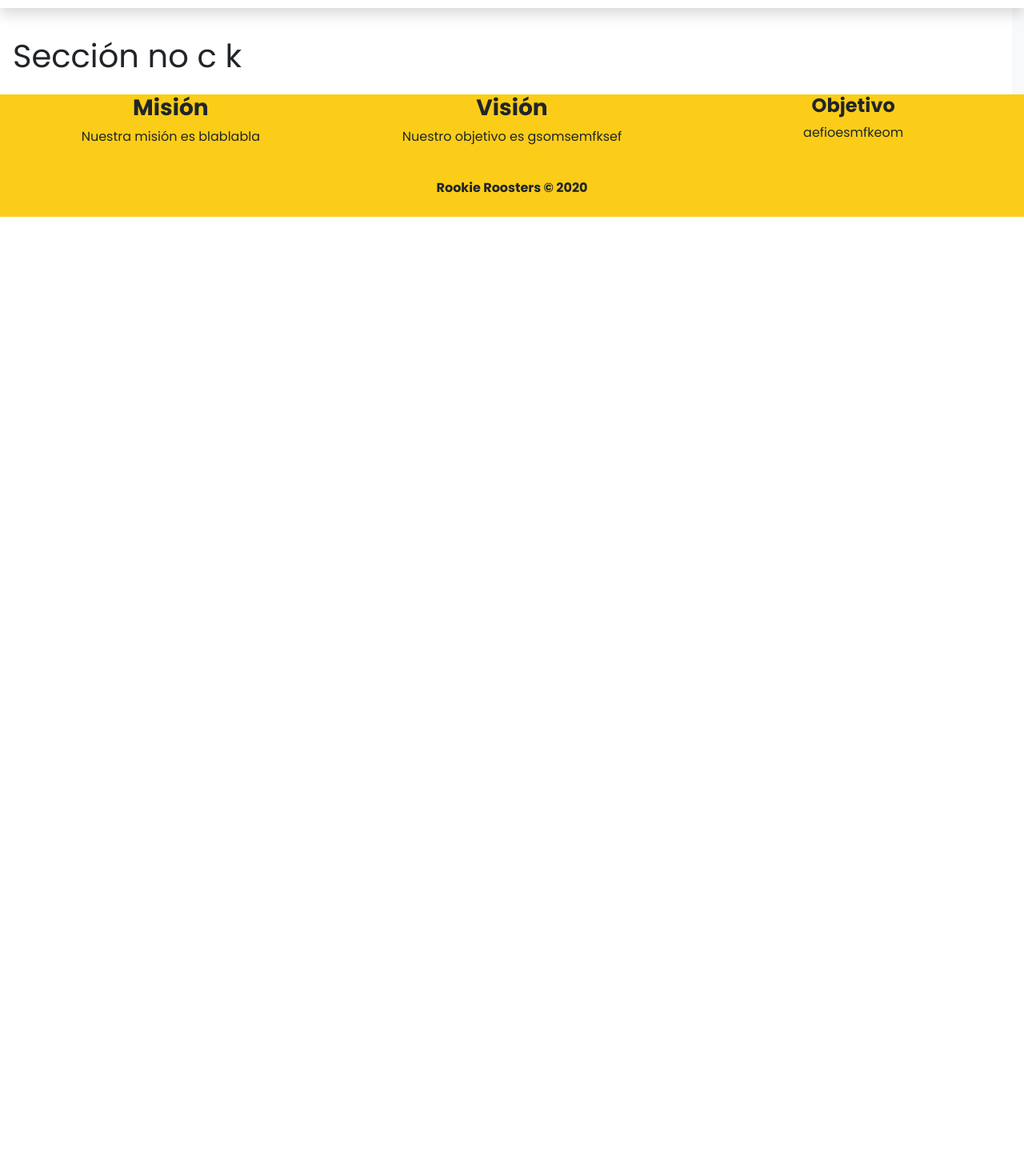
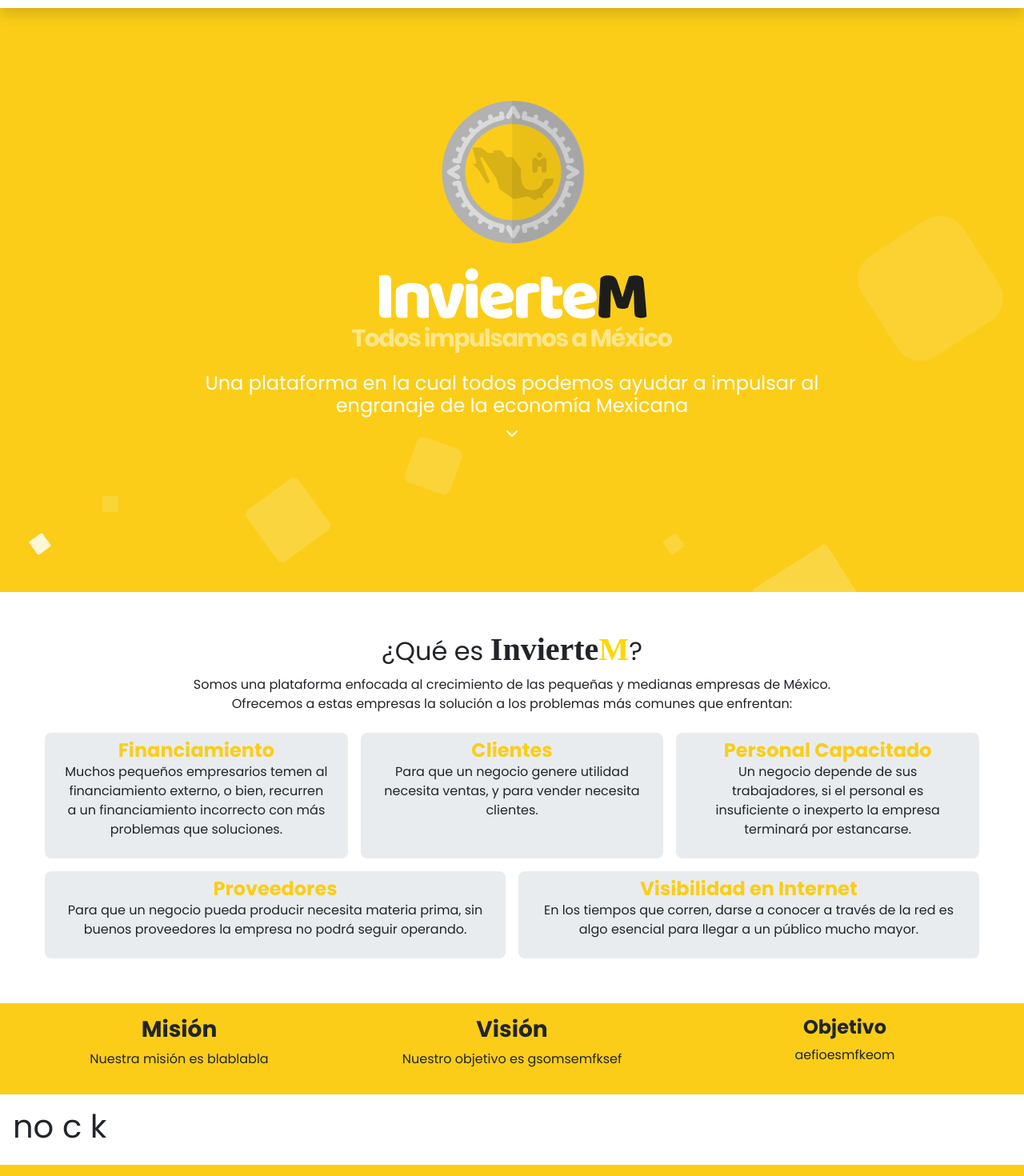
Before and after one commit to manuelgm0518/invierte-m, a Vue app: page / in a window 1280 px wide. Shown: the part 60-1530 px from the top of the page at 80% size. Before the commit the page ends 800 px from the top, so only its background shows below. Built offline with nearby package versions, Linux system fonts and the light colour scheme; a web font is replaced by a local one.

Commit message:
Home progress

```diff
--- a/src/views/BusinessCatalog.vue
+++ b/src/views/BusinessCatalog.vue
@@ -102,7 +102,7 @@ export default {
 }
 </script>
 
-<style>
+<style scoped>
 .business{
       box-sizing: border-box;
     width: 20%;
--- a/src/views/Home.vue
+++ b/src/views/Home.vue
@@ -1,28 +1,72 @@
 <template>
-	<b-container fluid class="p-0 m-0 w-100">
-		<!--<div class="area">
+	<b-container fluid class="p-0 w-100">
+		<div class="area">
 			<ul class="circles">
 				<li v-for="index in 20" :key="index"></li>
 			</ul>
-		</div>-->
+		</div>
 
-		<b-row class="bg-white text-center w-100">
-			<b-col class="landing">
-				<b-img src="../assets/inviertem-logo-alt.svg" style="width: 10vh;"></b-img>
+		<b-row class="bg-golden text-center m-0 landing">
+			<b-col>
+				<b-img src="../assets/inviertem-logo-alt.svg" style="width: 50vh; max-width: 75vw"></b-img>
 				<p
-					class="text-white h4 w-75 mx-auto mt-4"
+					class="text-white h4 mt-4 mx-auto"
+					style="width: 100vh; max-width: 90vw"
 				>Una plataforma en la cual todos podemos ayudar a impulsar al engranaje de la economía Mexicana</p>
 				<i class="fas fa-chevron-down text-white"></i>
 			</b-col>
 		</b-row>
 
-		<b-row class="bg-white w-100 p-3">
+		<b-row class="bg-white m-0 p-3 p-md-5 text-center">
 			<b-col>
-				<h1>Sección no c k</h1>
+				<h2>
+					¿Qué es
+					<span class="baloo text-black h1 font-weight-bold">
+						Invierte<font color="gold">M</font></span>?
+				</h2>
+				<p class="mx-auto" style="width: 100vh; max-width: 75vw">
+					Somos una plataforma enfocada al crecimiento de las pequeñas y medianas empresas de México.
+					Ofrecemos a estas empresas la solución a los problemas más comunes que enfrentan:
+				</p>
+
+				<b-row>
+					<b-col class="p-2" md>
+						<div class="bg-silver rounded py-2 px-4 h-100">
+							<span class="h4 text-golden font-weight-bold">Financiamiento</span>
+							<p>Muchos pequeños empresarios temen al financiamiento externo, o bien, recurren a un financiamiento incorrecto con más problemas que soluciones.</p>
+						</div>
+					</b-col>
+					<b-col class="p-2" md>
+						<div class="bg-silver rounded py-2 px-4 h-100">
+							<span class="h4 text-golden font-weight-bold">Clientes</span>
+							<p>Para que un negocio genere utilidad necesita ventas, y para vender necesita clientes.</p>
+						</div>
+					</b-col>
+					<b-col class="p-2" md>
+						<div class="bg-silver rounded py-2 px-4 h-100">
+							<span class="h4 text-golden font-weight-bold">Personal Capacitado</span>
+							<p>Un negocio depende de sus trabajadores, si el personal es insuficiente o inexperto la empresa terminará por estancarse.</p>
+						</div>
+					</b-col>
+				</b-row>
+				<b-row>
+					<b-col class="p-2" md>
+						<div class="bg-silver rounded py-2 px-4">
+							<span class="h4 text-golden font-weight-bold">Proveedores</span>
+							<p>Para que un negocio pueda producir necesita materia prima, sin buenos proveedores la empresa no podrá seguir operando.</p>
+						</div>
+					</b-col>
+					<b-col class="p-2" md>
+						<div class="bg-silver rounded py-2 px-4">
+							<span class="h4 text-golden font-weight-bold">Visibilidad en Internet</span>
+							<p>En los tiempos que corren, darse a conocer a través de la red es algo esencial para llegar a un público mucho mayor.</p>
+						</div>
+					</b-col>
+				</b-row>
 			</b-col>
 		</b-row>
 
-		<b-row class="bg-golden text-center m-0 p-0">
+		<b-row class="bg-golden text-center m-0 p-3">
 			<b-col cols="12" md="4">
 				<h3>
 					<b>Misión</b>
@@ -42,18 +86,37 @@
 				<p>aefioesmfkeom</p>
 			</b-col>
 		</b-row>
+
+		<b-row class="bg-white m-0 p-3">
+			<h1>no c k</h1>
+		</b-row>
 	</b-container>
 </template>
 
 <script>
 export default {
-	name: "Home"
+	name: "Home",
+	data: () => ({
+		problems: [
+			{
+				name: "Financiamiento",
+				content:
+					"Muchos pequeños empresarios temen al financiamiento externo, o bien, recurren a un financiamiento incorrecto que les genera más problemas que soluciones."
+			},
+			{
+				name: "Clientes",
+				content:
+					"Para que un negocio genere utilidad necesita ventas, y para vender necesita clientes"
+			}
+		]
+	})
 };
 </script>
 
 <style lang="scss" scoped>
 @import "../assets/anim-landing.scss";
 .landing {
+	height: 100vh;
 	display: flex;
 	align-items: center;
 	flex-wrap: wrap;
--- a/src/views/ProductCatalog.vue
+++ b/src/views/ProductCatalog.vue
@@ -95,7 +95,7 @@ export default {
 }
 </script>
 
-<style>
+<style scoped>
 
 #ordenarpor{
   /* color: transparent;
--- a/src/views/VacantCatalog.vue
+++ b/src/views/VacantCatalog.vue
@@ -93,7 +93,7 @@ export default {
 };
 </script>
 
-<style>
+<style scoped>
 #ordenarpor{
 	background: #fbcd18;
 	width: 270px;
```
